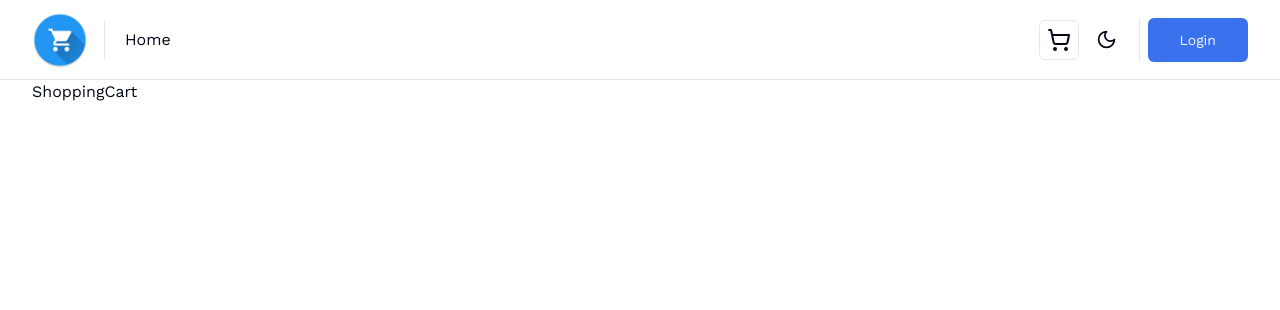
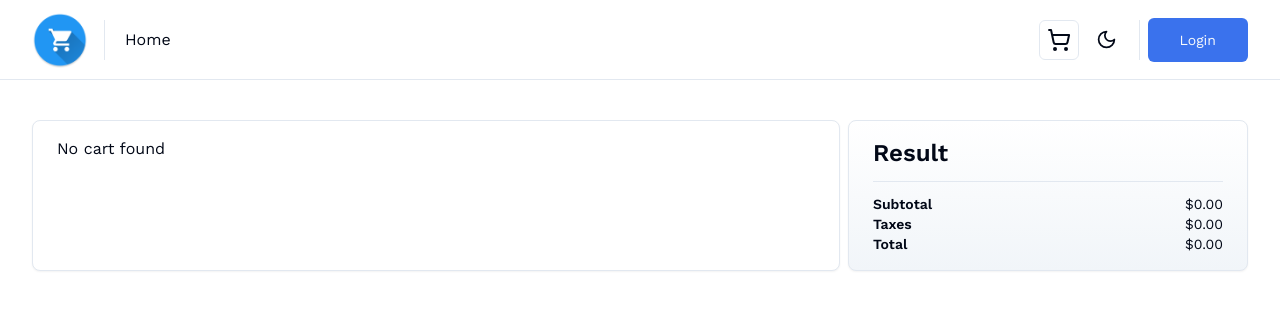
Before and after one commit to developerdiyorbek/E-Commerce, a Next.js app: page /shoppingcart in a window 1280 px wide. Shown: the top 310 px of the page. Built offline with nearby package versions, Linux system fonts and the light colour scheme.

Commit message:
fix some errors

```diff
--- a/Query/queryKey.ts
+++ b/Query/queryKey.ts
@@ -2,4 +2,5 @@ export const QUERY_KEY = {
   products: "products",
   categories: "categories",
   user: "user",
+  product: "product",
 };
--- a/app/(root)/_components/Mobile.tsx
+++ b/app/(root)/_components/Mobile.tsx
@@ -6,6 +6,7 @@ import {
   Sheet,
   SheetContent,
   SheetHeader,
+  SheetTitle,
   SheetTrigger,
 } from "@/components/ui/sheet";
 import { navLinks } from "@/constants";
@@ -43,6 +44,7 @@ function Mobile({ isLogin }: Props) {
           <div className="w-fit mx-auto">
             <Logo />
           </div>
+          <SheetTitle></SheetTitle>
           <Separator />
         </SheetHeader>
         <nav className="my-4 flex flex-col">
--- a/app/(root)/login/page.tsx
+++ b/app/(root)/login/page.tsx
@@ -33,10 +33,14 @@ function Login() {
 
   // handle Submit
   const handleSubmit = async (values: FormProps) => {
+    const values1 = {
+      ...values,
+      expiresInMins: 1,
+    };
     try {
       const login = await customAxios.post(
         "auth/login",
-        JSON.stringify(values)
+        JSON.stringify(values1)
       );
       localStorage.setItem("token", login.data.token);
       toast.success("Successfully login");
--- a/app/(root)/product/[productId]/page.tsx
+++ b/app/(root)/product/[productId]/page.tsx
@@ -1,16 +1,28 @@
+"use client";
+
 import CustomImage from "@/components/shared/CustomImage";
-import { BASE_URL } from "@/constants";
+import { Button } from "@/components/ui/button";
+import { getProduct } from "@/Query/queryFn";
+import { Star } from "lucide-react";
+import Loading from "../../_components/Loading";
+import { useRouter } from "next/navigation";
+import { useCart } from "@/hooks/useCart";
 
 interface Props {
-  params: { productId: string };
+  params: { productId: number };
 }
 
-async function ProductDetail({ params: { productId } }: Props) {
-  const productJSON = await fetch(`${BASE_URL}/products/${productId}`);
+function ProductDetail({ params: { productId } }: Props) {
+  const router = useRouter();
+  const { data: product, isLoading } = getProduct(productId);
+  const { addToCart } = useCart();
 
-  const product = await productJSON.json();
+  if (isLoading) return <Loading />;
 
-  console.log(product);
+  const onCart = () => {
+    router.push("/shoppingcart");
+    addToCart(product);
+  };
 
   return (
     <section className="container mx-auto max-w-7xl py-10">
@@ -27,8 +39,24 @@ async function ProductDetail({ params: { productId } }: Props) {
               currency: "USD",
             })}
           </h2>
+          <div className="flex items-center gap-1">
+            {Array.from({ length: Math.floor(product.rating) }).map((_, i) => (
+              <Star key={i} className="fill-yellow-400 text-yellow-400" />
+            ))}
+            {Array.from({ length: 5 - Math.floor(product.rating) }).map(
+              (_, i) => (
+                <Star key={i} className="text-yellow-400" />
+              )
+            )}
+          </div>
           <div className="pt-4">
-            <p className="text-xs md:text-sm">{product.description}</p>
+            <p className="text-md max-md:text-sm max-w-[800px]">
+              {product.description}
+            </p>
+
+            <Button variant={"secondary"} className="mt-2" onClick={onCart}>
+              Add to card
+            </Button>
           </div>
         </div>
       </div>
--- a/app/(root)/profile/page.tsx
+++ b/app/(root)/profile/page.tsx
@@ -8,8 +8,6 @@ function Profile() {
   const { data: user, isLoading } = getLoginUser();
 
   if (isLoading) return <Loading />;
-
-  console.log(user);
 
   return (
     <section className="container mx-auto py-5 md:py-10 max-w-7xl">
--- /dev/null
+++ b/app/(root)/shoppingcart/_components/ShoppingCartItem.tsx
@@ -0,0 +1,73 @@
+"use client";
+
+import CustomImage from "@/components/shared/CustomImage";
+import { Button } from "@/components/ui/button";
+import { useCart } from "@/hooks/useCart";
+import { IProduct } from "@/types";
+import { ArrowBigDownDash, ArrowBigUpDash, Trash2 } from "lucide-react";
+
+interface Props extends IProduct {
+  quantity: number;
+}
+
+function ShoppingCartItem(card: Props) {
+  const { removeFromCart, increment, decrement, carts } = useCart();
+
+  return (
+    <div className="grid w-full grid-cols-3 gap-4 rounded-md p-4 shadow-md dark:shadow-sm dark:shadow-white max-md:grid-cols-1">
+      <div className="col-span-2  flex items-center gap-2">
+        <div className="size-48 max-md:size-24 relative">
+          <CustomImage fill product={card} />
+        </div>
+        <div className="flex flex-col">
+          <h1 className="max-sm:text-[12px]  font-bold">{card.title}</h1>
+          <h2 className="font-space-grotesk md:hidden">
+            {(card.price * card.quantity).toLocaleString("en-US", {
+              style: "currency",
+              currency: "USD",
+            })}
+          </h2>
+        </div>
+      </div>
+      <div className="flex items-center justify-end gap-2">
+        <div className="flex items-center gap-1">
+          <p className="font-space-grotesk text-xl font-bold">
+            {card.quantity}
+          </p>
+          <div className="flex flex-col">
+            <ArrowBigUpDash
+              className="cursor-pointer transition-all hover:opacity-80 active:scale-125"
+              role="button"
+              onClick={() => increment(card.id)}
+            />
+            <ArrowBigDownDash
+              className="cursor-pointer transition-all hover:opacity-80 active:scale-125"
+              role="button"
+              onClick={() =>
+                card.quantity === 1
+                  ? removeFromCart(card.id)
+                  : decrement(card.id)
+              }
+            />
+          </div>
+        </div>
+        <h1 className="text-xl font-bold max-md:hidden">
+          {(card.quantity * card.price).toLocaleString("en-US", {
+            style: "currency",
+            currency: "USD",
+          })}
+        </h1>
+        <Button
+          variant={"destructive"}
+          size={"icon"}
+          className="max-md:w-full"
+          onClick={() => removeFromCart(card.id)}
+        >
+          <Trash2 className="size-5" />
+        </Button>
+      </div>
+    </div>
+  );
+}
+
+export default ShoppingCartItem;
--- a/app/(root)/shoppingcart/page.tsx
+++ b/app/(root)/shoppingcart/page.tsx
@@ -1,6 +1,89 @@
+"use client";
+
+import { Button } from "@/components/ui/button";
+import { Card, CardContent } from "@/components/ui/card";
+import { Separator } from "@/components/ui/separator";
+import { useCart } from "@/hooks/useCart";
+import { ArrowRight } from "lucide-react";
+import ShoppingCartItem from "./_components/ShoppingCartItem";
+
 function ShoppingCart() {
+  const { carts, totalPrice, taxes } = useCart();
   return (
-    <section className="container mx-auto max-w-7xl">ShoppingCart</section>
+    <section className="container mx-auto max-w-7xl pt-10">
+      <div className="grid grid-cols-3 gap-2 max-md:grid-cols-1">
+        <Card className="col-span-2">
+          <CardContent className="py-4">
+            {carts.length > 0 && (
+              <>
+                <h1 className="max-md:text-xl text-2xl font-bold">
+                  Shopping carts
+                </h1>
+                <p className="text-sm text-muted-foreground">
+                  You have {carts.length} item
+                </p>
+              </>
+            )}
+            {carts.length === 0 && <div>No cart found</div>}
+
+            <div className="my-3 flex flex-col space-y-3">
+              {carts.map((card) => (
+                <ShoppingCartItem key={card.id} {...card} />
+              ))}
+            </div>
+          </CardContent>
+        </Card>
+        <div>
+          <Card className="bg-gradient-to-t from-secondary to-background">
+            <CardContent className="py-4">
+              <h1 className="max-md:text-xl text-2xl font-bold">Result</h1>
+              <Separator className="my-3" />
+              <div className="flex items-center justify-between text-sm">
+                <div className="font-bold">Subtotal</div>
+                <div className="font-medium">
+                  {totalPrice().toLocaleString("en-US", {
+                    style: "currency",
+                    currency: "USD",
+                  })}
+                </div>
+              </div>
+              <div className="flex items-center justify-between text-sm">
+                <div className="font-bold">Taxes</div>
+                <div className="font-medium">
+                  {taxes().toLocaleString("en-US", {
+                    style: "currency",
+                    currency: "USD",
+                  })}
+                </div>
+              </div>
+              <div className="flex items-center justify-between text-sm">
+                <div className="font-bold">Total</div>
+                <div className="font-medium">
+                  {(taxes() + totalPrice()).toLocaleString("en-US", {
+                    style: "currency",
+                    currency: "USD",
+                  })}
+                </div>
+              </div>
+              {carts.length > 0 && (
+                <Button className="group mt-3 flex items-center justify-between px-2 font-bold w-full">
+                  <span>
+                    {(totalPrice() + taxes()).toLocaleString("en-US", {
+                      style: "currency",
+                      currency: "USD",
+                    })}
+                  </span>
+                  <div className="flex items-center gap-1 opacity-50 transition-all group-hover:opacity-100">
+                    <span>Checkout</span>
+                    <ArrowRight className="size-4 transition-transform group-hover:translate-x-1" />
+                  </div>
+                </Button>
+              )}
+            </CardContent>
+          </Card>
+        </div>
+      </div>
+    </section>
   );
 }
 
--- a/hooks/useCart.ts
+++ b/hooks/useCart.ts
@@ -0,0 +1,76 @@
+import { IProduct } from "@/types";
+import { create } from "zustand";
+
+interface ICart extends IProduct {
+  quantity: number;
+}
+
+interface ICartStore {
+  carts: ICart[];
+  addToCart: (product: IProduct) => void;
+  removeFromCart: (id: number) => void;
+  increment: (id: number) => void;
+  decrement: (id: number) => void;
+  totalPrice: () => number;
+  cartsLength: () => number;
+  taxes: () => number;
+  clearCart: () => void;
+}
+
+export const useCart = create<ICartStore>((set, get) => ({
+  carts: [],
+  addToCart: (product: IProduct) => {
+    const { carts } = get();
+    const existing = carts.find((cart) => cart.id === product.id);
+    if (existing) {
+      set((state) => {
+        const newCarts = state.carts.map((cart) => cart);
+        return { carts: newCarts };
+      });
+    } else {
+      set({ carts: [...carts, { ...product, quantity: 1 }] });
+    }
+  },
+  removeFromCart: (id: number) => {
+    const { carts } = get();
+    const newCarts = carts.filter((cart) => cart.id !== id);
+    set({ carts: newCarts });
+  },
+  increment: (id: number) => {
+    const { carts } = get();
+    const newCarts = carts.map((cart) => {
+      if (cart.id === id) {
+        return { ...cart, quantity: cart.quantity + 1 };
+      }
+
+      return cart;
+    });
+    set({ carts: newCarts });
+  },
+  decrement: (id: number) => {
+    const { carts } = get();
+    const newCarts = carts.map((cart) => {
+      if (cart.id === id) {
+        return { ...cart, quantity: cart.quantity - 1 };
+      }
+
+      return cart;
+    });
+    set({ carts: newCarts });
+  },
+  totalPrice: () => {
+    const { carts } = get();
+
+    const total = carts.reduce(
+      (acc, cart) => acc + cart.price * cart.quantity,
+      0
+    );
+
+    return total;
+  },
+  cartsLength: () => {
+    return get().carts.reduce((acc, cart) => acc + cart.quantity, 0);
+  },
+  taxes: () => get().totalPrice() * 0.1,
+  clearCart: () => set({ carts: [] }),
+}));
--- a/service/product.service.ts
+++ b/service/product.service.ts
@@ -5,4 +5,8 @@ export const productService = {
     const { data } = await customAxios.get(`products/category/${category}`);
     return data;
   },
+  getProductById: async (id: number) => {
+    const { data } = await customAxios.get(`products/${id}`);
+    return data;
+  },
 };
```
Also changed, not shown: Query/queryFn.ts (+8 -0 lines), app/(root)/_components/Navbar.tsx (+13 -1 lines).
